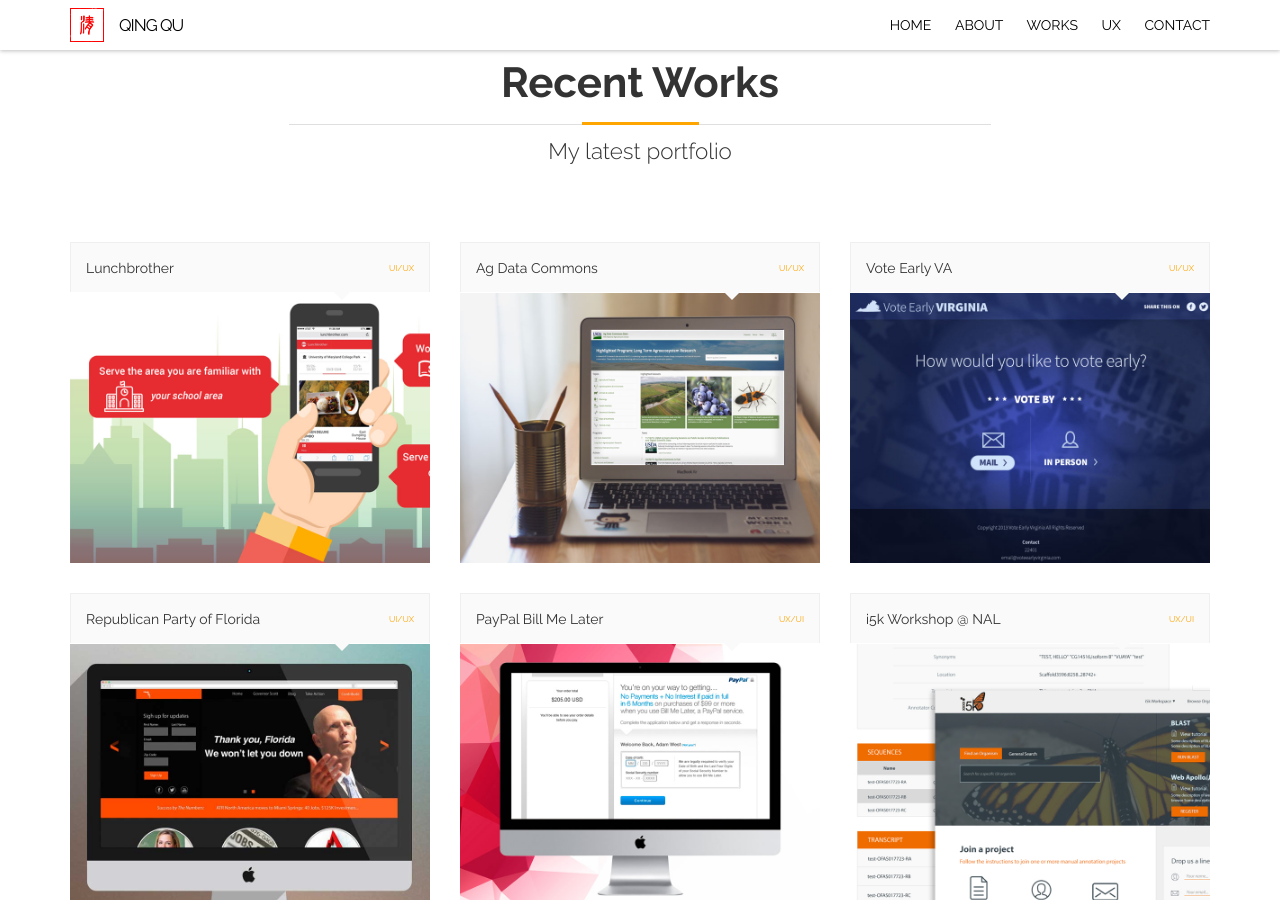
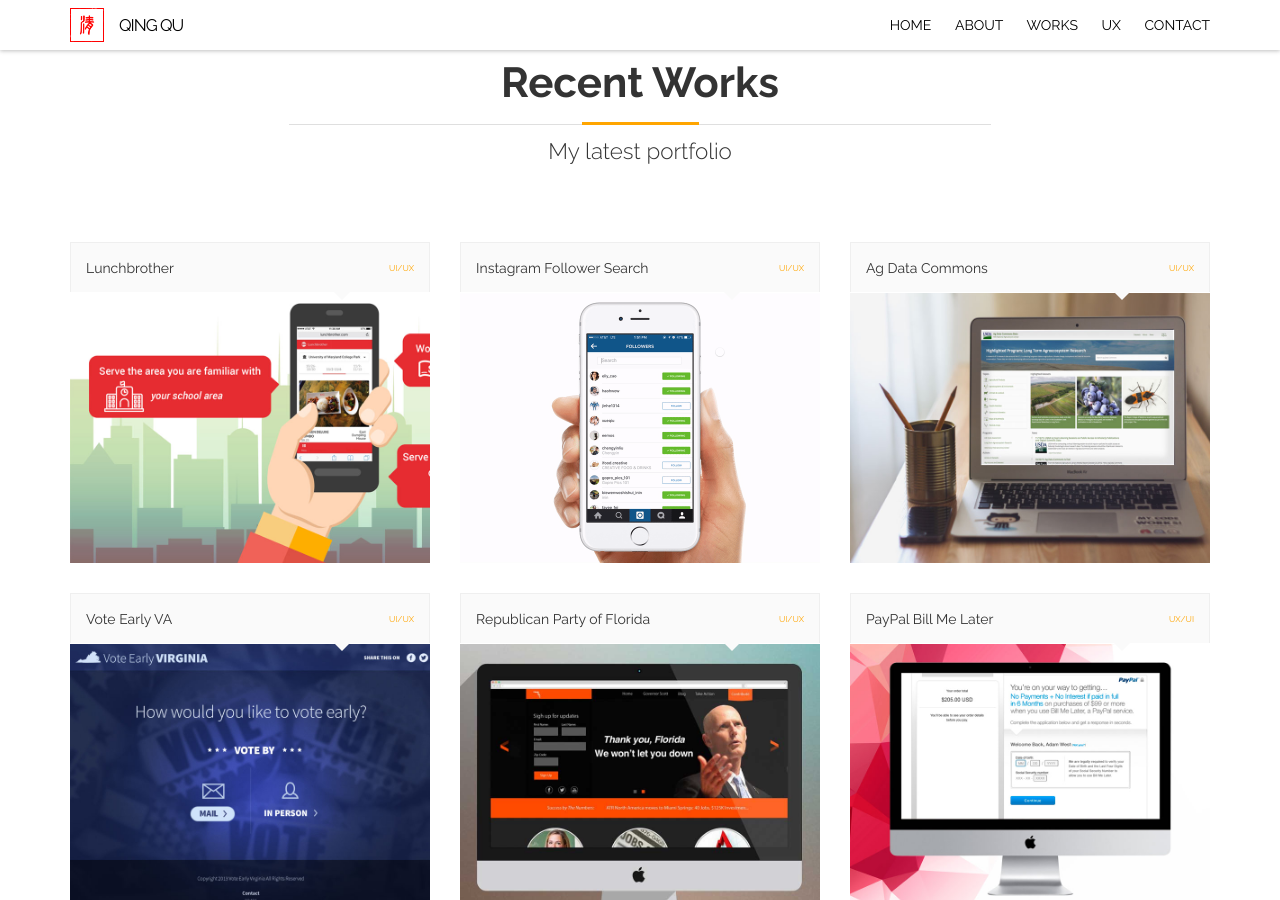
Before and after one commit to qqu/mysite, a Jekyll site: the page built from index.html, in a window 1280 px wide and 900 px high, scrolled down 1690 px. Built offline with Jekyll 4.4.1, drawn with Linux system fonts in a browser that asks for light colours; nearby versions of some CDN libraries.

Commit message:
add instagram follower project

```diff
--- a/_includes/front/works/works-gallery.html
+++ b/_includes/front/works/works-gallery.html
@@ -9,6 +9,25 @@
     <a href="/work/work-1.html">
         <div class="image-wrapper">
             <img src="/assets/img/work/proj-1/thumb.jpg"  alt="work-1">
+            <div class="image-overlay">
+                <p>
+                View Detail
+                </p>
+            </div>
+        </div>
+    </a>
+</div>
+
+<div class="project-post ui col-md-4">
+    <div class="project-header clearfix">
+        <div class="header-title">
+            Instagram Follower Search
+        </div>
+        <div class="header-type">UI/UX</div>
+    </div>
+    <a href="/work/work-9.html">
+        <div class="image-wrapper">
+            <img src="/assets/img/work/proj-9/thumb.gif"  alt="work-9">
             <div class="image-overlay">
                 <p>
                 View Detail
```
Also changed, not shown: work/work-9.html (added, +27 -0 lines), assets/img/work/proj-9/proj-9-1.gif (added), assets/img/work/proj-9/proj-9-2..png (added), assets/img/work/proj-9/proj-9-2.png (added), assets/img/work/proj-9/thumb.gif (added).
